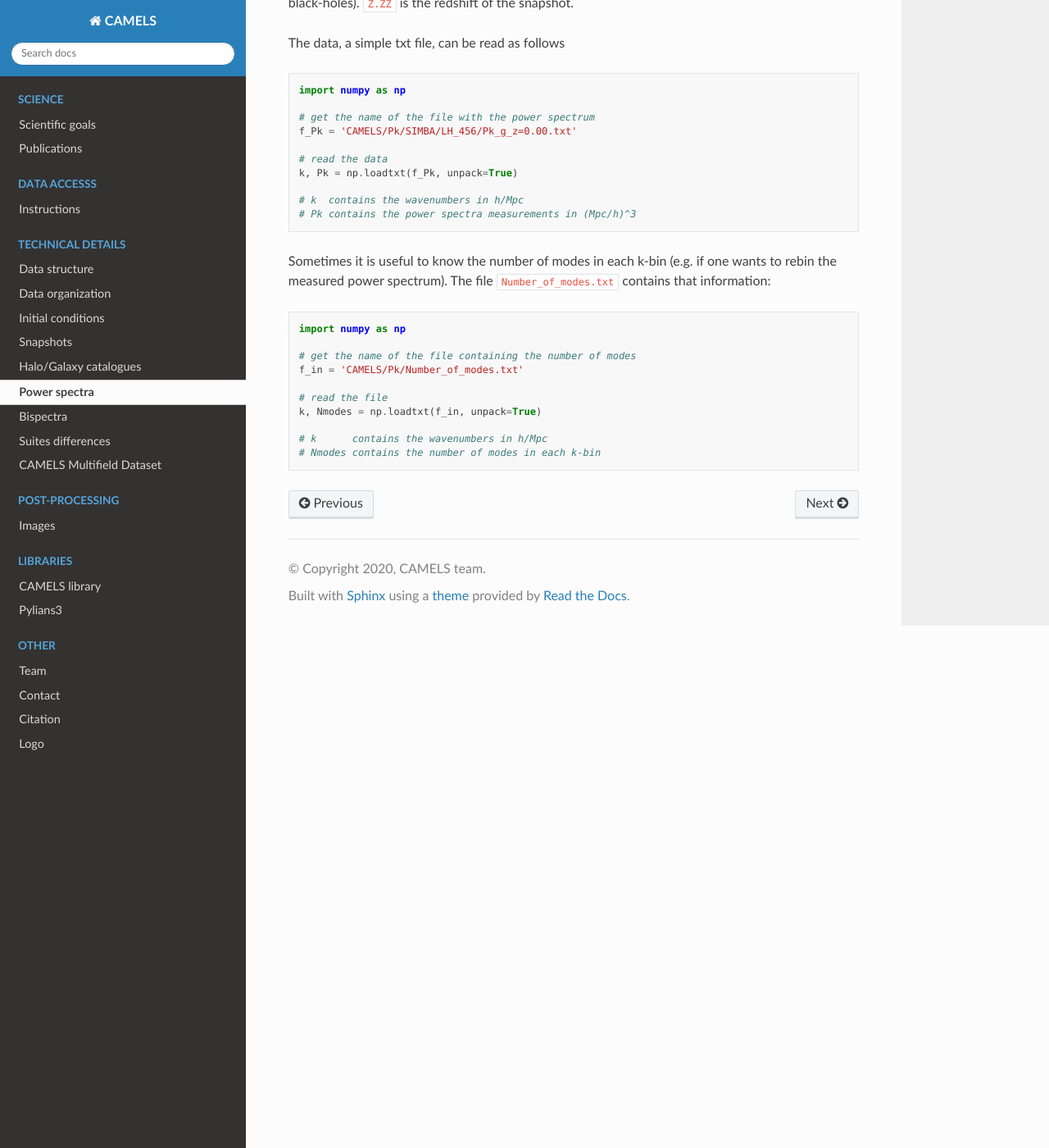
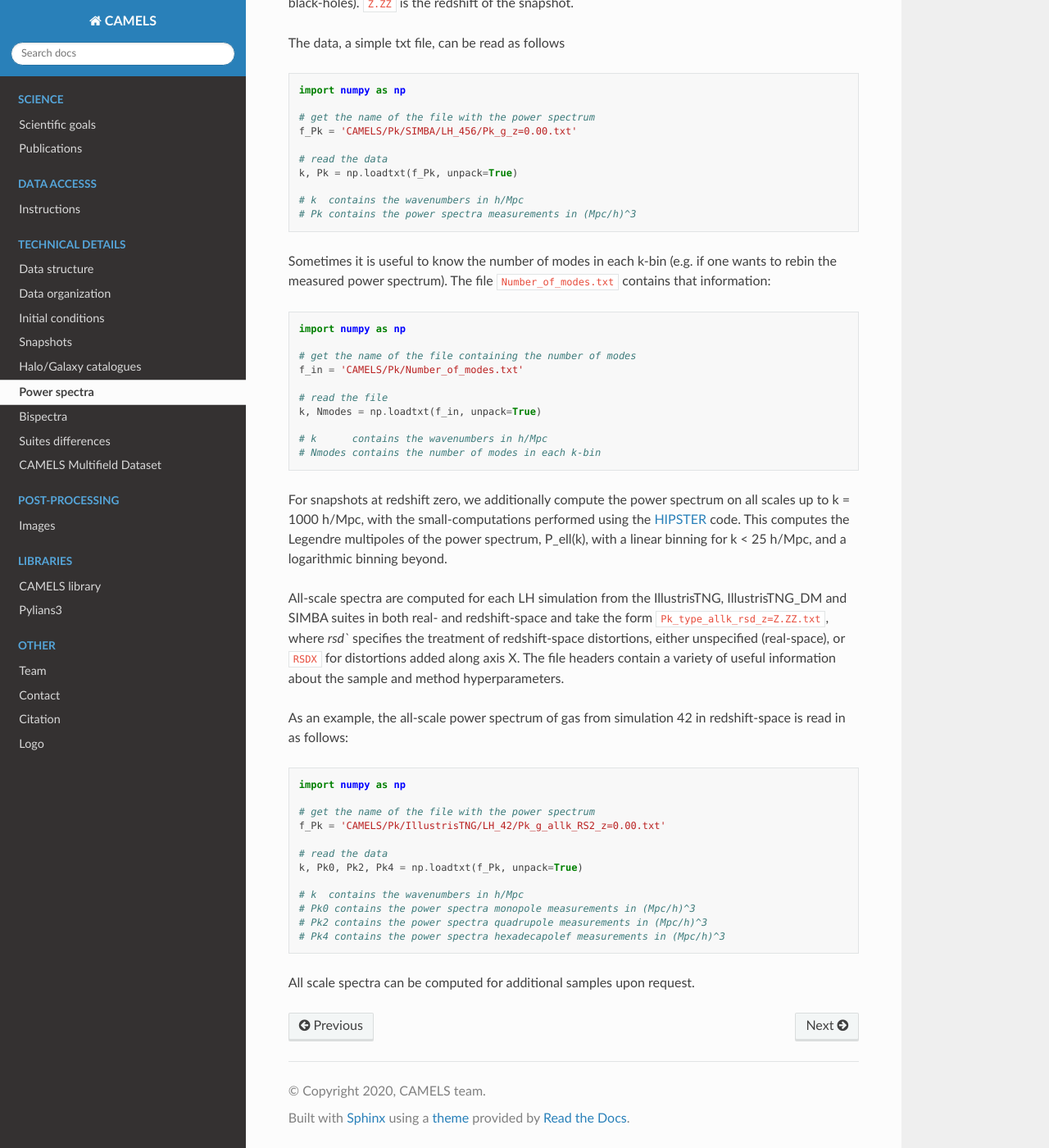
Before and after one commit to franciscovillaescusa/CAMELS, a Sphinx documentation site: the page built from docs/source/Pk.rst, in a window 1280 px wide and 1400 px high, scrolled down 650 px. Shown: the whole window at 82% size. Built offline with Sphinx 7.4.7 and the Read the Docs theme 2.0.0, drawn with Linux system fonts in a browser that asks for light colours.

Commit message:
addition of all-scale power spectrum documentation in Pk.rst

```diff
--- a/docs/source/Pk.rst
+++ b/docs/source/Pk.rst
@@ -50,3 +50,26 @@ Sometimes it is useful to know the number of modes in each k-bin (e.g. if one wa
 
    # k      contains the wavenumbers in h/Mpc
    # Nmodes contains the number of modes in each k-bin
+
+For snapshots at redshift zero, we additionally compute the power spectrum on all scales up to k = 1000 h/Mpc, with the small-computations performed using the `HIPSTER <https://github.com/oliverphilox/HIPSTER/>`_ code. This computes the Legendre multipoles of the power spectrum, P_ell(k), with a linear binning for k < 25 h/Mpc, and a logarithmic binning beyond.
+
+All-scale spectra are computed for each LH simulation from the IllustrisTNG, IllustrisTNG_DM and SIMBA suites in both real- and redshift-space and take the form ``Pk_type_allk_rsd_z=Z.ZZ.txt``, where `rsd`` specifies the treatment of redshift-space distortions, either unspecified (real-space), or ``RSDX`` for distortions added along axis X. The file headers contain a variety of useful information about the sample and method hyperparameters.
+
+As an example, the all-scale power spectrum of gas from simulation 42 in redshift-space is read in as follows:
+
+.. code:: python
+
+   import numpy as np
+
+   # get the name of the file with the power spectrum
+   f_Pk = 'CAMELS/Pk/IllustrisTNG/LH_42/Pk_g_allk_RS2_z=0.00.txt'
+
+   # read the data
+   k, Pk0, Pk2, Pk4 = np.loadtxt(f_Pk, unpack=True)
+
+   # k  contains the wavenumbers in h/Mpc
+   # Pk0 contains the power spectra monopole measurements in (Mpc/h)^3
+   # Pk2 contains the power spectra quadrupole measurements in (Mpc/h)^3
+   # Pk4 contains the power spectra hexadecapolef measurements in (Mpc/h)^3
+
+All scale spectra can be computed for additional samples upon request.
```
